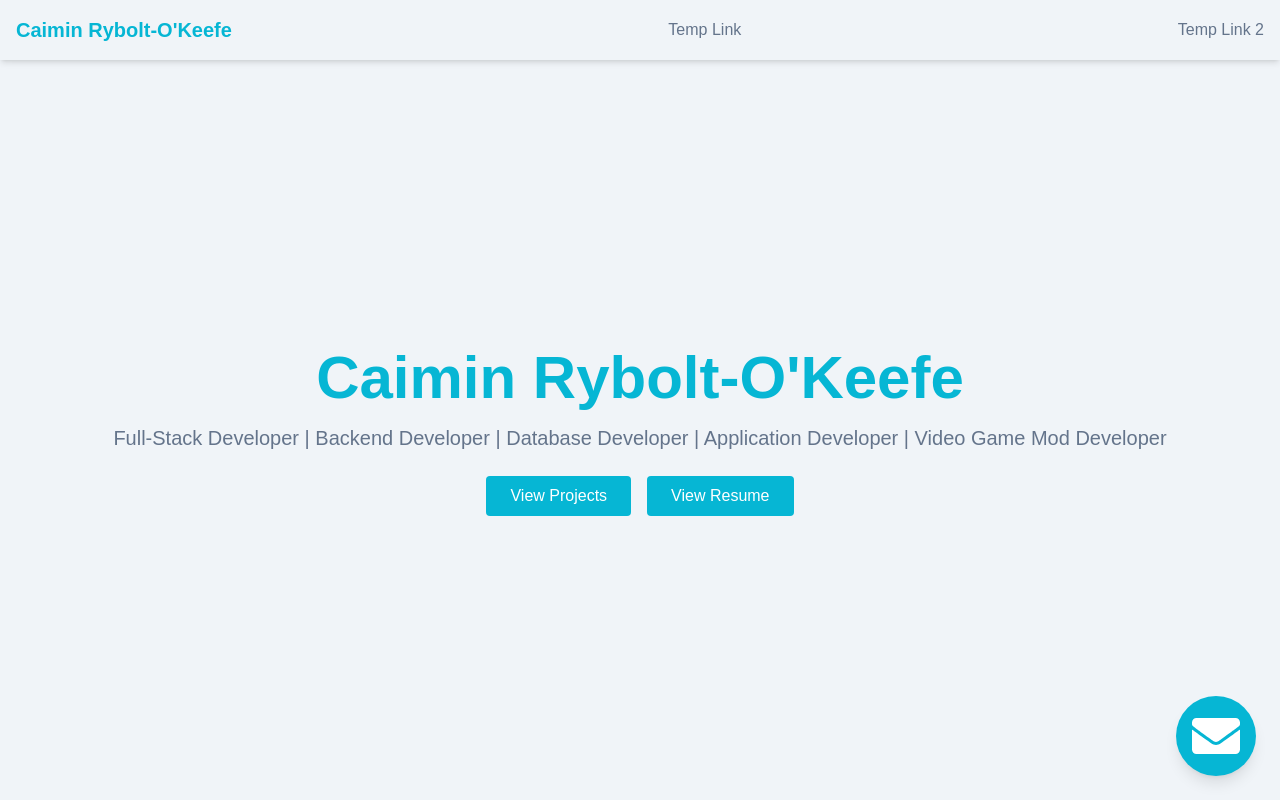
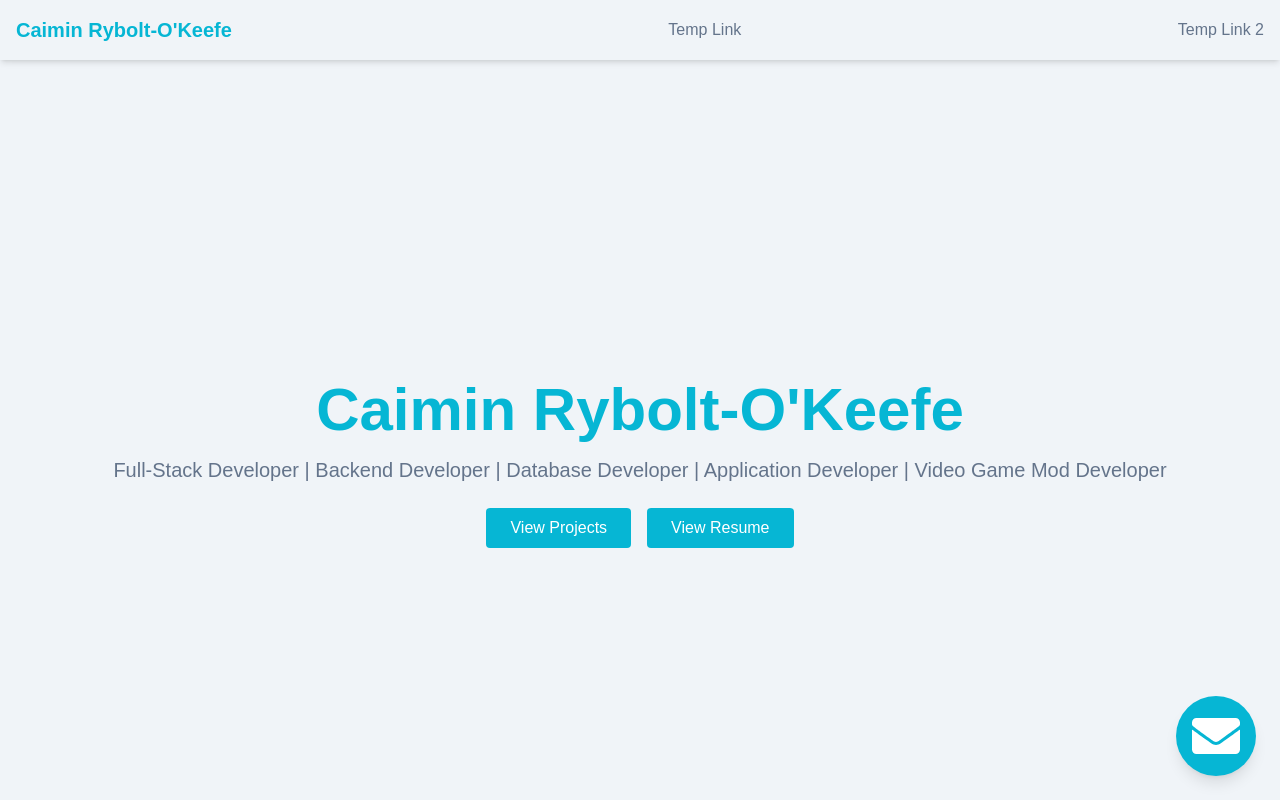
Before and after one commit to CaiminRO/portfolio, a Next.js app in the folder apps/web/: page / in a window 1280 px wide. Shown: the top 800 px of the page. Built offline with nearby package versions, Linux system fonts and the light colour scheme.

Commit message:
refactor: include pt-16 padding due to header as part of overall layout

```diff
--- a/apps/web/src/app/layout.tsx
+++ b/apps/web/src/app/layout.tsx
@@ -20,7 +20,7 @@ export default function RootLayout({
       <body className={`flex min-h-screen flex-col antialiased`}>
         <Header />
 
-        <main className="grow">{children}</main>
+        <main className="flex-grow pt-16">{children}</main>
 
         <Footer />
       </body>
--- a/apps/web/src/styles/components/Hero.module.css
+++ b/apps/web/src/styles/components/Hero.module.css
@@ -1,5 +1,5 @@
 .mainContainer {
-  @apply flex min-h-screen items-center justify-center bg-background pt-16;
+  @apply flex min-h-screen items-center justify-center bg-background;
 }
 
 .title {
```
